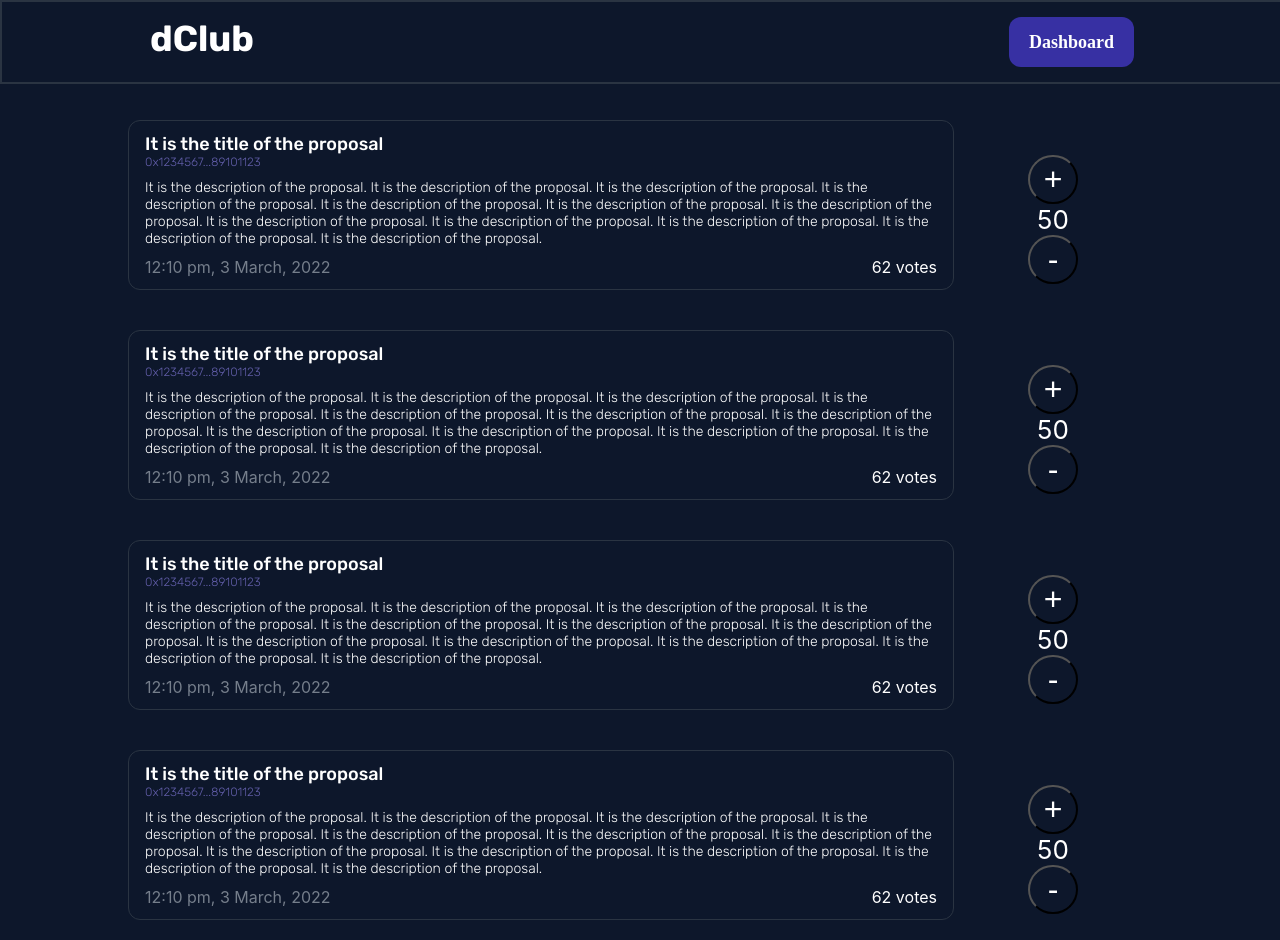
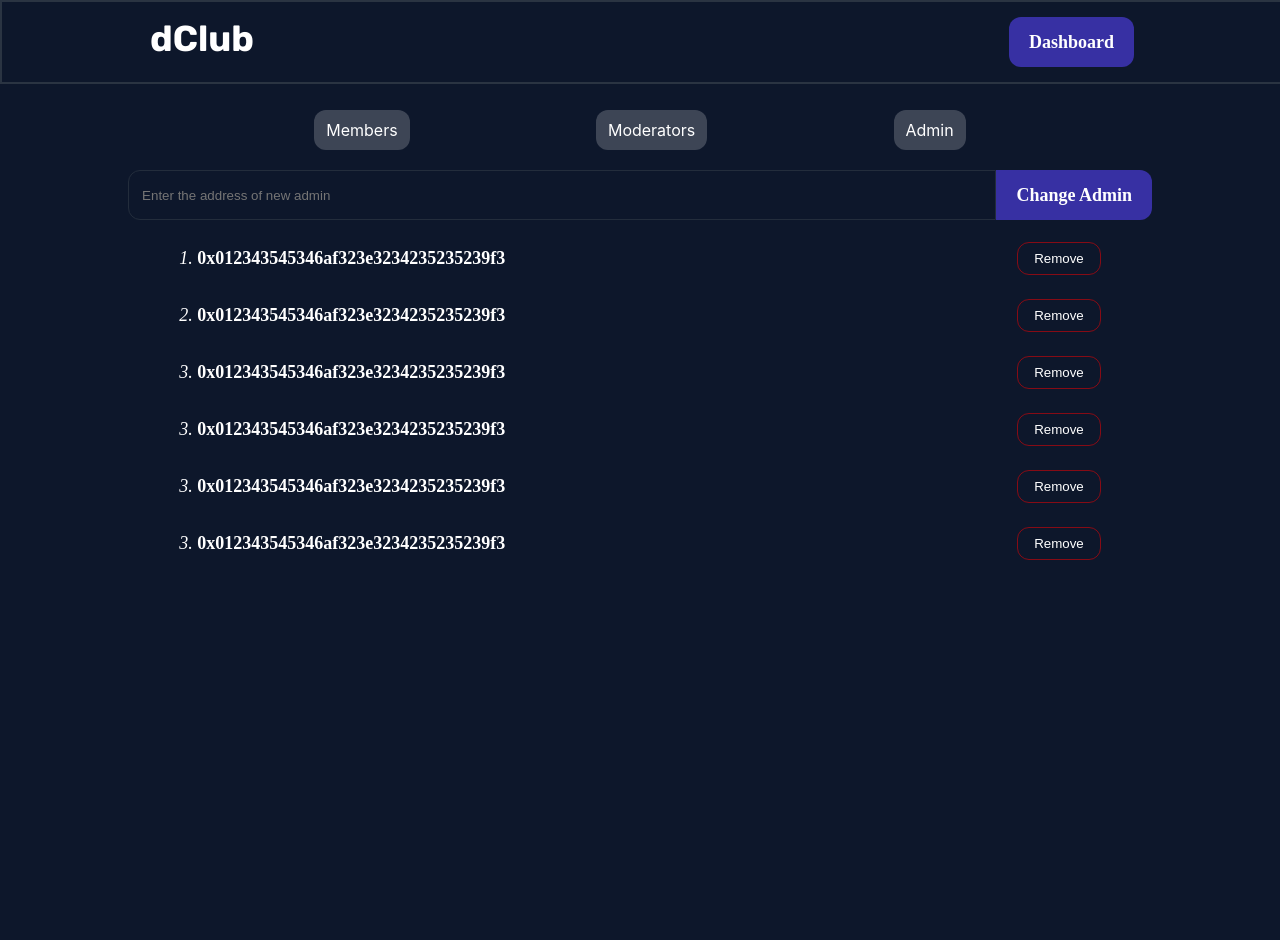
Before and after one commit to prantiknoor/dclub, a React (Create React App) app in the folder dclub-frontend/: page /dashboard in a window 1280 px wide. After the commit the page ends 800 px from the top, so only its background shows below. Built offline with nearby package versions, Linux system fonts and the light colour scheme.

Commit message:
basic done

```diff
--- a/dclub-frontend/src/App.jsx
+++ b/dclub-frontend/src/App.jsx
@@ -1,16 +1,14 @@
 import './App.css';
 import Header from './components/Header';
 import ProposalCard from './components/ProposalCard'
+import Dashboard from './components/Dashboard';
 
 function App() {
   return (
     <div className="App">
       <Header></Header>
       <div className="app-body">
-        <ProposalCard></ProposalCard>
-        <ProposalCard></ProposalCard>
-        <ProposalCard></ProposalCard>
-        <ProposalCard></ProposalCard>
+        <Dashboard></Dashboard>
       </div>
     </div>
   );
--- /dev/null
+++ b/dclub-frontend/src/components/Dashboard.jsx
@@ -0,0 +1,58 @@
+import React from "react";
+import "./dashboard.css";
+
+const Dashboard = () => {
+  return (
+    <div className="d-container">
+
+      {switchBetween()}
+      {inputBoxWithButton("Enter the address of new admin", "Change Admin")}
+
+      {[
+        listItem(1, "0x012343545346af323e3234235235239f3"),
+        listItem(2, "0x012343545346af323e3234235235239f3"),
+        listItem(3, "0x012343545346af323e3234235235239f3"),
+        listItem(3, "0x012343545346af323e3234235235239f3"),
+        listItem(3, "0x012343545346af323e3234235235239f3"),
+        listItem(3, "0x012343545346af323e3234235235239f3"),
+      ]}
+
+
+    </div>
+  );
+};
+
+const switchBetween = () => {
+  return (
+    <div className="sw-container">
+      <div className="box">Members</div>
+      <div className="box">Moderators</div>
+      <div className="box">Admin</div>
+    </div>
+  );
+};
+
+const listItem = (index, address) => {
+  return (
+    <div className="li-container">
+      <div>
+        <i>{index + ". "}</i>
+        <b>{address}</b>
+      </div>
+      <button className="remove-button">Remove</button>
+    </div>
+  );
+};
+
+const inputBoxWithButton = (placeHolder, name) => {
+  return (
+    <div className="b-container">
+      <input type="text" id="inp" placeholder={"   " + placeHolder} />
+      <button className="blue-button" id="submit">
+        {name}
+      </button>
+    </div>
+  );
+};
+
+export default Dashboard;
--- a/dclub-frontend/src/components/ProposalCard.jsx
+++ b/dclub-frontend/src/components/ProposalCard.jsx
@@ -1,4 +1,3 @@
-import { FontAwesomeIcon } from "@fortawesome/react-fontawesome";
 import React from "react";
 import "./proposal-card.css";
 
--- /dev/null
+++ b/dclub-frontend/src/components/dashboard.css
@@ -0,0 +1,66 @@
+#inp {
+  flex: auto;
+  border-radius: 12px 0px 0px 12px;
+  box-sizing: border-box;
+}
+
+#submit {
+  border-radius: 0px 12px 12px 0px;
+}
+
+.d-container {
+  align-items: center;
+  display: flex;
+  width: 100%;
+  flex-direction: column;
+}
+
+.li-container {
+  margin: 12px 0;
+  width: 72%;
+  display: flex;
+  align-items: center;
+  justify-content: space-between;
+  font-family: "Fira Code";
+  font-style: normal;
+  font-weight: 500;
+  font-size: 18px;
+}
+
+.remove-button {
+  cursor: pointer;
+  border: 1px solid rgba(255, 0, 0, 0.5);
+  box-sizing: border-box;
+  background: transparent;
+  border-radius: 12px;
+  padding: 8px 16px;
+  color: white;
+}
+
+.remove-button:hover {
+  border: 1px solid rgba(255, 0, 0, 0.8);
+}
+
+.b-container {
+  display: flex;
+  width: 80%;
+  margin: 10px 0;
+  justify-content: center;
+}
+
+.sw-container {
+    margin: 10px 0;
+    width: 80%;
+    display: flex;
+    flex-direction: row;
+    justify-content: space-evenly;
+}
+
+.box {
+    display: grid;
+    align-items: center;
+    padding: 0 12px;
+    height: 40px;
+    background: rgba(255, 255, 255, 0.2);
+border-radius: 12px;
+}
--- a/dclub-frontend/src/index.css
+++ b/dclub-frontend/src/index.css
@@ -21,7 +21,16 @@ code {
   justify-content: center;
 }
 
+input  {
+  border: 1px solid #232D3C;
+  height: 50px;
+  border-radius: 12px;
+  color: white;
+  background: transparent;
+}
+
 .blue-button {
+  cursor: pointer;
   font-family: "Fira Code";
   font-style: normal;
   font-weight: 700;
```
